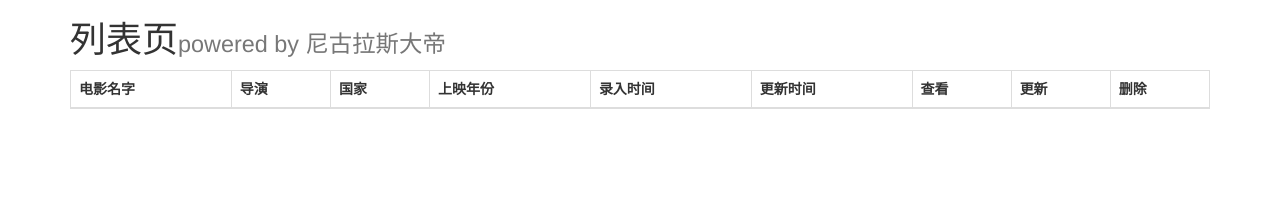
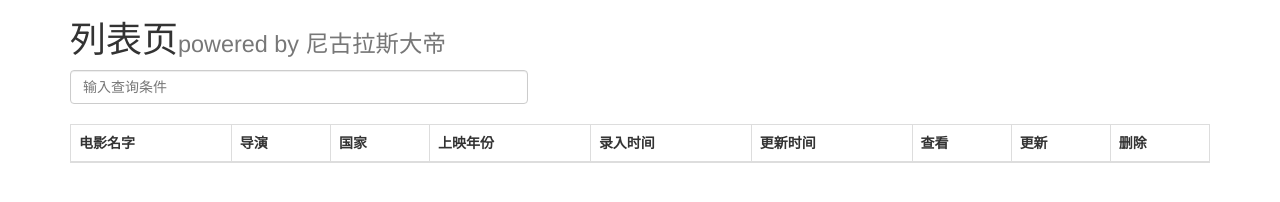
Before and after one commit to inuyasha0618/angular-moviesite, a website: page app/index.html at #/list in a window 1280 px wide. Drawn offline with Linux system fonts and the light colour scheme; no server answers.

Commit message:
添加了搜索框

```diff
--- a/app/tpl/list.html
+++ b/app/tpl/list.html
@@ -1,4 +1,9 @@
 <h1>{{pageMessage}}<small>powered by 尼古拉斯大帝</small></h1>
+<div class="row" style="margin-bottom: 20px;">
+	<div class="col-md-5">
+		<input type="text" class="form-control" placeholder="输入查询条件" ng-model="query">
+	</div>
+</div>
 <table class="table table-bordered table-hover">
 	<thead>
 		<tr>
@@ -14,7 +19,7 @@
 		</tr>
 	</thead>
 	<tbody>
-		<tr ng-repeat='movie in movies'>
+		<tr ng-repeat='movie in movies|filter:query'>
 			<td>{{movie.title}}</td>
 			<td>{{movie.director}}</td>
 			<td>{{movie.country}}</td>
```
